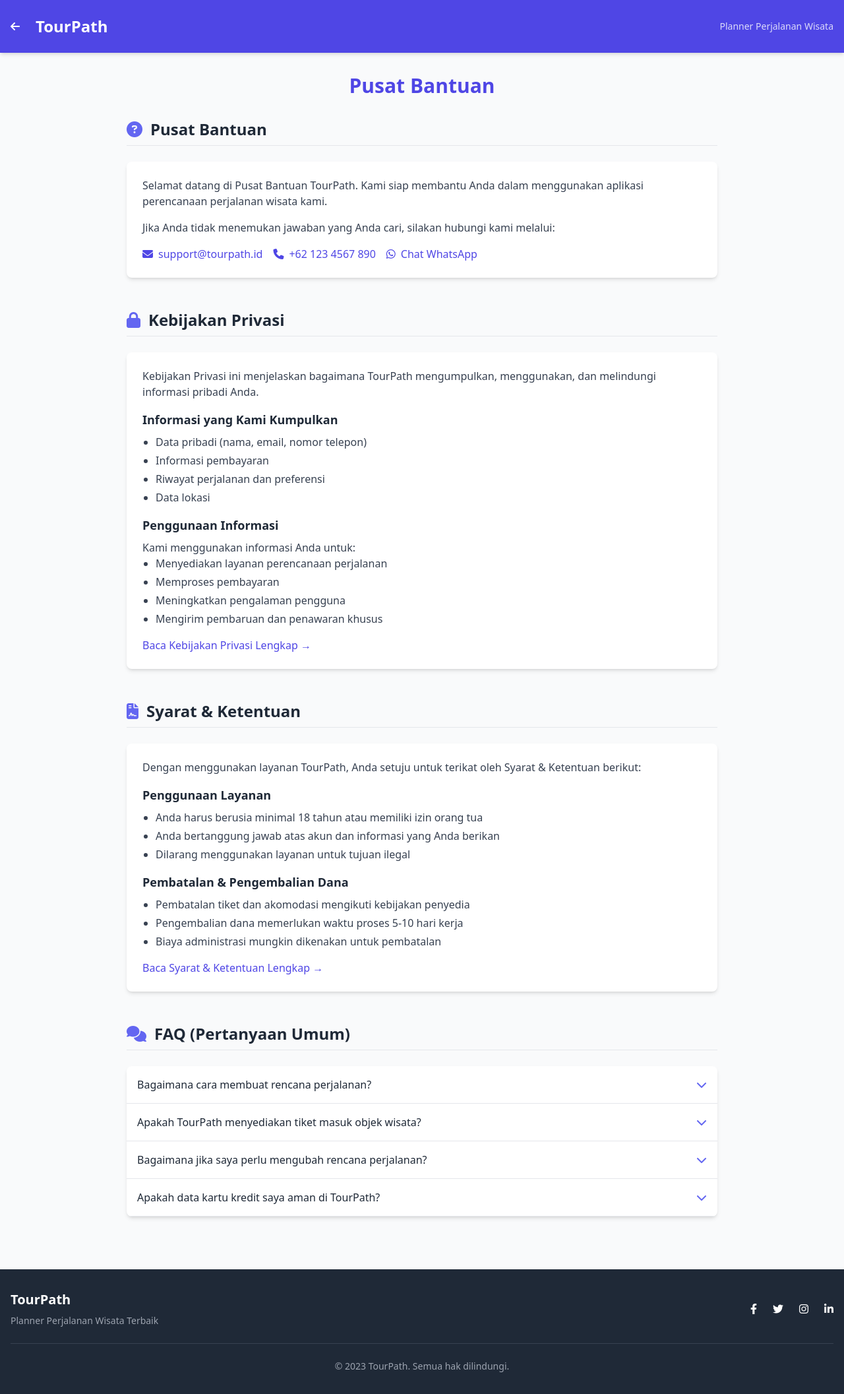
After one commit to rahmatsigma/TourPath, a Django app: page /bantuan/ in a window 1280 px wide. The commit adds this page. Shown: the whole page at 66% size. Run offline with Django 5.2, Linux system fonts and the light colour scheme; the visitor is signed in with stand-in values (Sample User, id 1); some libraries are stand-ins or nearby versions.

Commit message:
feat: bantuan, style: banyak

```diff
--- /dev/null
+++ b/blog/templates/blog/bantuan.html
@@ -0,0 +1,233 @@
+<!DOCTYPE html>
+<html lang="id">
+<head>
+    <meta charset="UTF-8">
+    <meta name="viewport" content="width=device-width, initial-scale=1.0">
+    <title>Bantuan - TourPath: Planner Perjalanan Wisata</title>
+    <script src="https://cdn.tailwindcss.com"></script>
+    <link rel="stylesheet" href="https://cdnjs.cloudflare.com/ajax/libs/font-awesome/6.4.0/css/all.min.css">
+    <style>
+        .accordion-content {
+            max-height: 0;
+            overflow: hidden;
+            transition: max-height 0.3s ease-out;
+        }
+
+        .active .accordion-content {
+            max-height: 500px;
+            transition: max-height 0.5s ease-in;
+        }
+
+        .active .accordion-icon {
+            transform: rotate(180deg);
+        }
+    </style>
+</head>
+<body class="bg-gray-50 min-h-screen">    <header class="bg-indigo-600 text-white shadow-md">
+        <div class="container mx-auto px-4 py-6">            <div class="flex justify-between items-center">                <div class="flex items-center space-x-4">
+                    <a href="{% url 'index' %}" class="flex items-center text-white hover:text-indigo-200 transition-colors">
+                        <i class="fas fa-arrow-left mr-2"></i>
+
+                    </a>
+                    <h1 class="text-2xl font-bold">TourPath</h1>
+                </div>
+                <div class="flex items-center">
+                    <p class="text-sm opacity-80">Planner Perjalanan Wisata</p>
+                </div>
+            </div>
+        </div>
+    </header>
+
+    <main class="container mx-auto px-4 py-8">        <h2 class="text-3xl font-bold text-center mb-8 text-indigo-600">Pusat Bantuan</h2>
+
+        <div class="max-w-4xl mx-auto">
+            <!-- Bagian Bantuan -->
+            <div class="mb-12">
+                <h3 class="text-2xl font-semibold mb-6 text-gray-800 border-b pb-2 flex items-center">
+                    <i class="fas fa-question-circle mr-3 text-indigo-500"></i> Pusat Bantuan
+                </h3>
+
+                <div class="bg-white rounded-lg shadow-md p-6">
+                    <p class="text-gray-700 mb-4">Selamat datang di Pusat Bantuan TourPath. Kami siap membantu Anda dalam menggunakan aplikasi perencanaan perjalanan wisata kami.</p>
+                    <p class="text-gray-700">Jika Anda tidak menemukan jawaban yang Anda cari, silakan hubungi kami melalui:</p>
+                      <div class="flex flex-wrap gap-4 mt-4">
+                        <a href="#" class="flex items-center text-indigo-600 hover:text-indigo-800">
+                            <i class="fas fa-envelope mr-2"></i> support@tourpath.id
+                        </a>
+                        <a href="#" class="flex items-center text-indigo-600 hover:text-indigo-800">
+                            <i class="fas fa-phone mr-2"></i> +62 123 4567 890
+                        </a>
+                        <a href="#" class="flex items-center text-indigo-600 hover:text-indigo-800">
+                            <i class="fab fa-whatsapp mr-2"></i> Chat WhatsApp
+                        </a>
+                    </div>
+                </div>
+            </div>
+
+            <!-- Kebijakan Privasi -->
+            <div class="mb-12">                <h3 class="text-2xl font-semibold mb-6 text-gray-800 border-b pb-2 flex items-center">
+                    <i class="fas fa-lock mr-3 text-indigo-500"></i> Kebijakan Privasi
+                </h3>
+
+                <div class="bg-white rounded-lg shadow-md p-6">
+                    <p class="text-gray-700 mb-4">Kebijakan Privasi ini menjelaskan bagaimana TourPath mengumpulkan, menggunakan, dan melindungi informasi pribadi Anda.</p>
+
+                    <h4 class="font-semibold text-lg mt-4 mb-2 text-gray-800">Informasi yang Kami Kumpulkan</h4>
+                    <ul class="list-disc pl-5 text-gray-700 space-y-1">
+                        <li>Data pribadi (nama, email, nomor telepon)</li>
+                        <li>Informasi pembayaran</li>
+                        <li>Riwayat perjalanan dan preferensi</li>
+                        <li>Data lokasi</li>
+                    </ul>
+
+                    <h4 class="font-semibold text-lg mt-4 mb-2 text-gray-800">Penggunaan Informasi</h4>
+                    <p class="text-gray-700">Kami menggunakan informasi Anda untuk:</p>
+                    <ul class="list-disc pl-5 text-gray-700 space-y-1">
+                        <li>Menyediakan layanan perencanaan perjalanan</li>
+                        <li>Memproses pembayaran</li>
+                        <li>Meningkatkan pengalaman pengguna</li>
+                        <li>Mengirim pembaruan dan penawaran khusus</li>
+                    </ul>
+
+                    <a href="#" class="inline-block mt-4 text-indigo-600 hover:text-indigo-800 font-medium">Baca Kebijakan Privasi Lengkap →</a>
+                </div>
+            </div>
+
+            <!-- Syarat & Ketentuan -->
+            <div class="mb-12">                <h3 class="text-2xl font-semibold mb-6 text-gray-800 border-b pb-2 flex items-center">
+                    <i class="fas fa-file-contract mr-3 text-indigo-500"></i> Syarat & Ketentuan
+                </h3>
+
+                <div class="bg-white rounded-lg shadow-md p-6">
+                    <p class="text-gray-700 mb-4">Dengan menggunakan layanan TourPath, Anda setuju untuk terikat oleh Syarat & Ketentuan berikut:</p>
+
+                    <h4 class="font-semibold text-lg mt-4 mb-2 text-gray-800">Penggunaan Layanan</h4>
+                    <ul class="list-disc pl-5 text-gray-700 space-y-1">
+                        <li>Anda harus berusia minimal 18 tahun atau memiliki izin orang tua</li>
+                        <li>Anda bertanggung jawab atas akun dan informasi yang Anda berikan</li>
+                        <li>Dilarang menggunakan layanan untuk tujuan ilegal</li>
+                    </ul>
+
+                    <h4 class="font-semibold text-lg mt-4 mb-2 text-gray-800">Pembatalan & Pengembalian Dana</h4>
+                    <ul class="list-disc pl-5 text-gray-700 space-y-1">
+                        <li>Pembatalan tiket dan akomodasi mengikuti kebijakan penyedia</li>
+                        <li>Pengembalian dana memerlukan waktu proses 5-10 hari kerja</li>
+                        <li>Biaya administrasi mungkin dikenakan untuk pembatalan</li>
+                    </ul>
+
+                    <a href="#" class="inline-block mt-4 text-indigo-600 hover:text-indigo-800 font-medium">Baca Syarat & Ketentuan Lengkap →</a>
+                </div>
+            </div>
+
+            <!-- FAQ -->
+            <div class="mb-12">                <h3 class="text-2xl font-semibold mb-6 text-gray-800 border-b pb-2 flex items-center">
+                    <i class="fas fa-comments mr-3 text-indigo-500"></i> FAQ (Pertanyaan Umum)
+                </h3>
+
+                <div class="bg-white rounded-lg shadow-md overflow-hidden">
+                    <!-- Accordion Item 1 -->                    <div class="accordion-item border-b">
+                        <button class="accordion-btn w-full text-left p-4 hover:bg-gray-50 flex justify-between items-center">
+                            <span class="font-medium text-gray-800">Bagaimana cara membuat rencana perjalanan?</span>
+                            <i class="accordion-icon fas fa-chevron-down text-indigo-500 transition-transform"></i>
+                        </button>
+                        <div class="accordion-content">
+                            <div class="p-4 pt-0 text-gray-700">
+                                <p>Untuk membuat rencana perjalanan:</p>
+                                <ol class="list-decimal pl-5 mt-2 space-y-1">
+                                    <li>Login ke akun TourPath Anda</li>
+                                    <li>Klik tombol "Buat Rencana Baru"</li>
+                                    <li>Masukkan destinasi dan tanggal perjalanan</li>
+                                    <li>Tambahkan aktivitas dan akomodasi</li>
+                                    <li>Simpan atau bagikan rencana Anda</li>
+                                </ol>
+                            </div>
+                        </div>
+                    </div>
+
+                    <!-- Accordion Item 2 -->
+                    <div class="accordion-item border-b">                        <button class="accordion-btn w-full text-left p-4 hover:bg-gray-50 flex justify-between items-center">
+                            <span class="font-medium text-gray-800">Apakah TourPath menyediakan tiket masuk objek wisata?</span>
+                            <i class="accordion-icon fas fa-chevron-down text-indigo-500 transition-transform"></i>
+                        </button>
+                        <div class="accordion-content">
+                            <div class="p-4 pt-0 text-gray-700">
+                                <p>Ya, TourPath bekerja sama dengan berbagai penyedia tiket untuk menawarkan tiket masuk objek wisata dengan harga terbaik. Anda dapat memesan tiket langsung melalui aplikasi kami dan menerimanya secara digital.</p>
+                            </div>
+                        </div>
+                    </div>
+
+                    <!-- Accordion Item 3 -->
+                    <div class="accordion-item border-b">                        <button class="accordion-btn w-full text-left p-4 hover:bg-gray-50 flex justify-between items-center">
+                            <span class="font-medium text-gray-800">Bagaimana jika saya perlu mengubah rencana perjalanan?</span>
+                            <i class="accordion-icon fas fa-chevron-down text-indigo-500 transition-transform"></i>
+                        </button>
+                        <div class="accordion-content">
+                            <div class="p-4 pt-0 text-gray-700">
+                                <p>Anda dapat mengubah rencana perjalanan kapan saja sebelum tanggal keberangkatan:</p>
+                                <ul class="list-disc pl-5 mt-2 space-y-1">
+                                    <li>Buka rencana perjalanan Anda</li>
+                                    <li>Klik tombol "Edit"</li>
+                                    <li>Lakukan perubahan yang diperlukan</li>
+                                    <li>Simpan perubahan</li>
+                                </ul>
+                                <p class="mt-2">Untuk perubahan yang melibatkan pemesanan (akomodasi, transportasi), biaya tambahan atau pengembalian dana mungkin berlaku sesuai kebijakan penyedia.</p>
+                            </div>
+                        </div>
+                    </div>
+
+                    <!-- Accordion Item 4 -->
+                    <div class="accordion-item border-b">                        <button class="accordion-btn w-full text-left p-4 hover:bg-gray-50 flex justify-between items-center">
+                            <span class="font-medium text-gray-800">Apakah data kartu kredit saya aman di TourPath?</span>
+                            <i class="accordion-icon fas fa-chevron-down text-indigo-500 transition-transform"></i>
+                        </button>
+                        <div class="accordion-content">
+                            <div class="p-4 pt-0 text-gray-700">
+                                <p>Ya, kami menggunakan teknologi enkripsi terbaru untuk melindungi informasi pembayaran Anda. TourPath tidak menyimpan detail kartu kredit Anda secara langsung - semua transaksi diproses melalui gateway pembayaran yang aman dan bersertifikat PCI DSS.</p>
+                            </div>
+                        </div>
+                    </div>
+                </div>
+            </div>
+        </div>
+    </main>
+
+    <footer class="bg-gray-800 text-white py-8">
+        <div class="container mx-auto px-4">
+            <div class="flex flex-col md:flex-row justify-between items-center">
+                <div class="mb-4 md:mb-0">
+                    <h3 class="text-xl font-bold mb-2">TourPath</h3>
+                    <p class="text-gray-400 text-sm">Planner Perjalanan Wisata Terbaik</p>
+                </div>                <div class="flex space-x-6">
+                    <a href="#" class="hover:text-indigo-400"><i class="fab fa-facebook-f"></i></a>
+                    <a href="#" class="hover:text-indigo-400"><i class="fab fa-twitter"></i></a>
+                    <a href="#" class="hover:text-indigo-400"><i class="fab fa-instagram"></i></a>
+                    <a href="#" class="hover:text-indigo-400"><i class="fab fa-linkedin-in"></i></a>
+                </div>
+            </div>
+            <div class="border-t border-gray-700 mt-6 pt-6 text-center text-gray-400 text-sm">
+                <p>&copy; 2023 TourPath. Semua hak dilindungi.</p>
+            </div>
+        </div>
+    </footer>
+
+    <script>
+        document.addEventListener('DOMContentLoaded', function() {
+            const accordionBtns = document.querySelectorAll('.accordion-btn');
+
+            accordionBtns.forEach(btn => {
+                btn.addEventListener('click', function() {
+                    const accordionItem = this.parentElement;
+                    accordionItem.classList.toggle('active');
+
+                    // Close other open accordion items
+                    accordionBtns.forEach(otherBtn => {
+                        if (otherBtn !== this) {
+                            otherBtn.parentElement.classList.remove('active');
+                        }
+                    });
+                });
+            });
+        });
+    </script>
+</body>
+</html>
--- a/blog/urls.py
+++ b/blog/urls.py
@@ -14,6 +14,7 @@
     path('rencana/', views.rencana_view, name='rencana'),
     path('delete-account/', views.delete_account, name='delete_account'),
     path('about/', views.about_view, name='about'),
-    path('destinasi/', views.destinasi_view, name='destinasi'),  # Adding destinasi URL pattern
-    path('contact/', views.contact_view, name='contact'),  # Adding contact URL pattern
+    path('destinasi/', views.destinasi_view, name='destinasi'),
+    path('contact/', views.contact_view, name='contact'),
+    path('bantuan/', views.bantuan_view, name='bantuan'),  # Adding bantuan URL pattern
 ]
--- a/blog/views.py
+++ b/blog/views.py
@@ -89,3 +89,7 @@
 
 def contact_view(request):
     return render(request, 'blog/contact.html')
+
+@login_required
+def bantuan_view(request):
+    return render(request, 'blog/bantuan.html')
```
Also changed, not shown: blog/templates/blog/contact.html (+27 -31 lines), blog/templates/blog/index.html (+8 -12 lines), blog/templates/blog/login.html (+11 -8 lines), blog/templates/blog/registrasi.html (+14 -11 lines).
